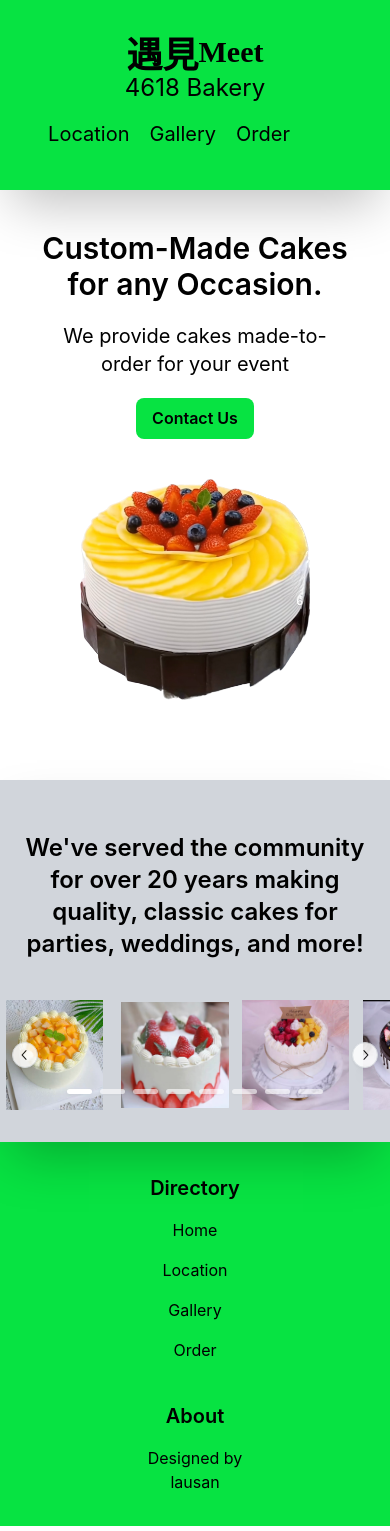
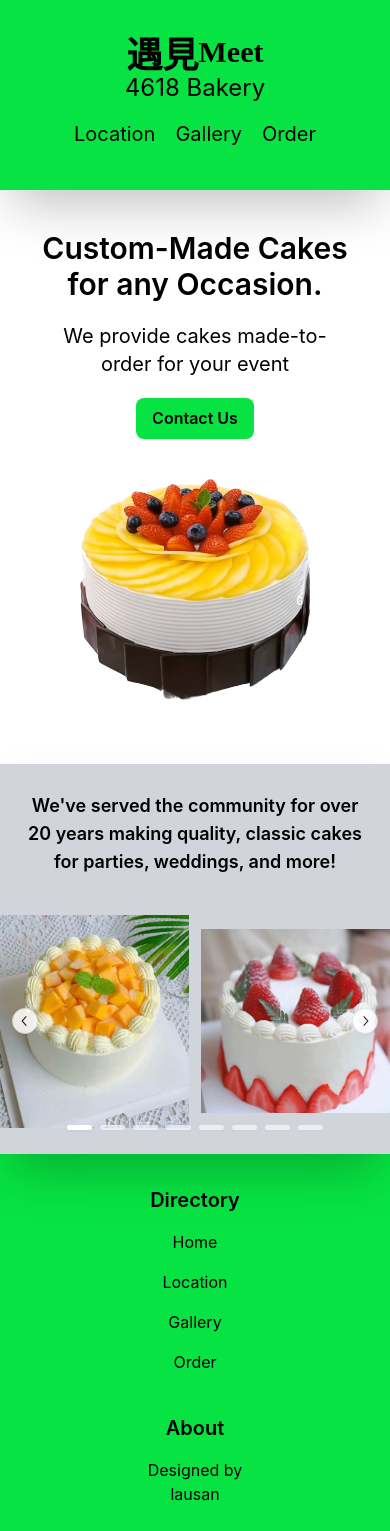
Before and after one commit to lausan3/4618-Bakery, a React (Vite) app: page / in a window 390 px wide. Shown: the top 1531 px of the page. Built offline with nearby package versions, Linux system fonts and the light colour scheme; a web font is replaced by a local one.

Commit message:
Fixed carousel sizing on mobile

```diff
--- a/src/Components/Header.tsx
+++ b/src/Components/Header.tsx
@@ -23,8 +23,8 @@ const Header = () => {
         <div className="w-96"></div>
 
         <div className="
-          flex flex-row px-5 my-2 gap-5 w-full
-          sm: justify-end"
+          flex flex-row px-5 my-2 gap-5 w-full justify-center
+          sm:justify-end"
         >
           <Link to="/location" className="text-xl link-underline">Location</Link>
           <Link to="/gallery" className="text-xl link-underline">Gallery</Link>
--- a/src/routes/home.tsx
+++ b/src/routes/home.tsx
@@ -30,7 +30,7 @@ const Home = () => {
         <Carousel.Slide key={url}>
           <Image
             src={url}
-            style={{ height: isMobile ? '110px' : '500px', objectFit: 'contain'}}
+            style={{ height: isMobile ? '250px' : '500px', objectFit: 'contain'}}
           />
         </Carousel.Slide>
       )
@@ -55,23 +55,23 @@ const Home = () => {
       </div>
 
       <div id="carousel" className="
-        flex flex-col  py-8 mt-10 bg-gray-300
+        flex flex-col py-2 mt-6 bg-gray-300
         shadow-2xl z-[2]
-        sm:center-size sm:min-w-full sm:h-fit
+        sm:center-size sm:min-w-full
       ">
         <span className="
           px-5 py-5 self-center
-          text-2xl text-center font-semibold
-          sm:w-[40%]
+          text-lg text-center font-semibold
+          sm: sm:w-[40%] sm:text-2xl
         ">We've served the community for over 20 years making quality, classic cakes for parties, weddings, and more!</span>
         <Carousel
-          className="mt-5 sm:mt-12"
-          slideSize="30%"
+          className="sm:my-12"
+          height={250}
+          slideSize={isMobile ? "50%" : "30%"}
           slideGap="sm"
           slidesToScroll={2}
           align="start"
           withIndicators
-          dragFree
           controlSize={isMobile ? 26 : 50}
         >
           {slides}
```
